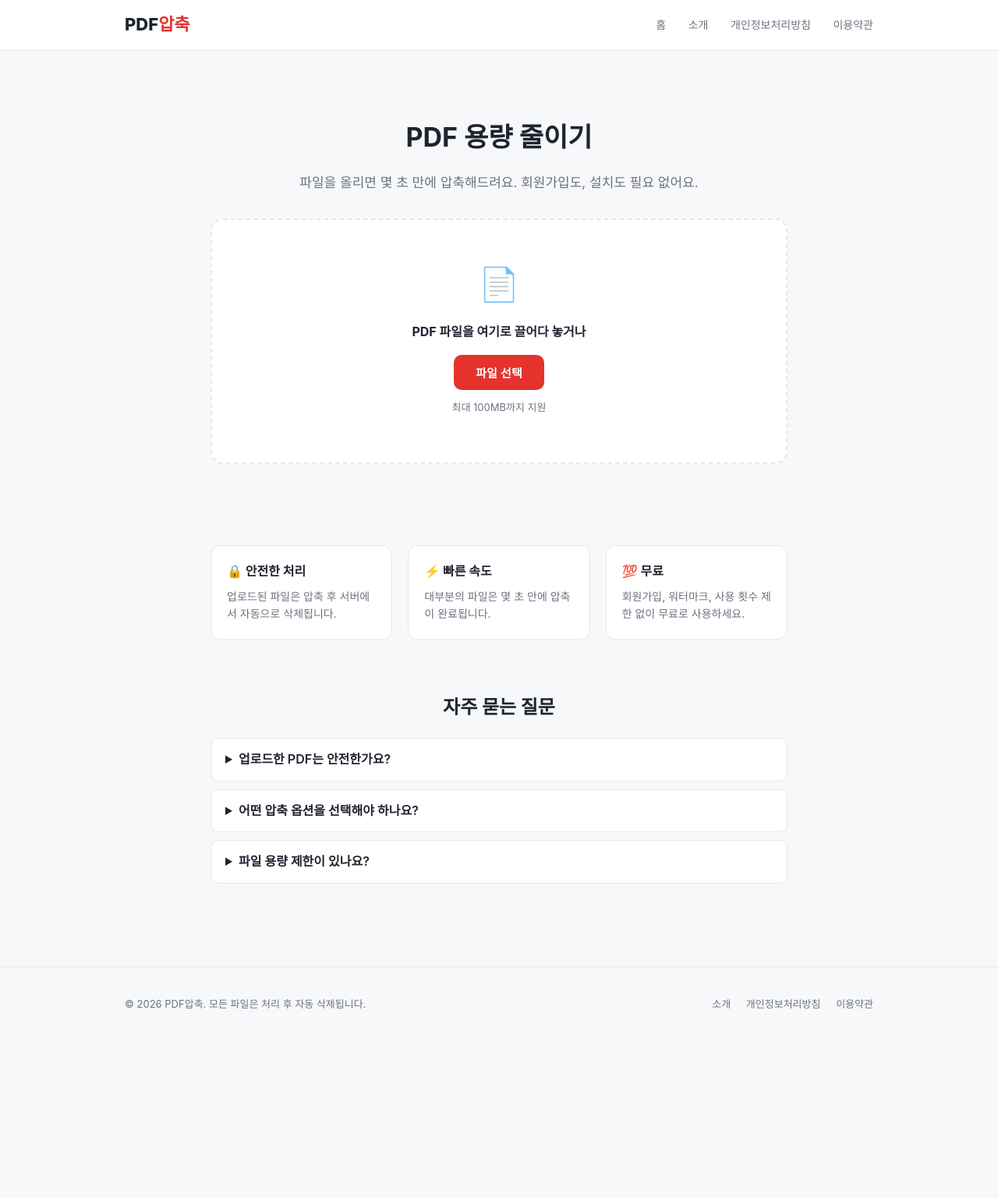
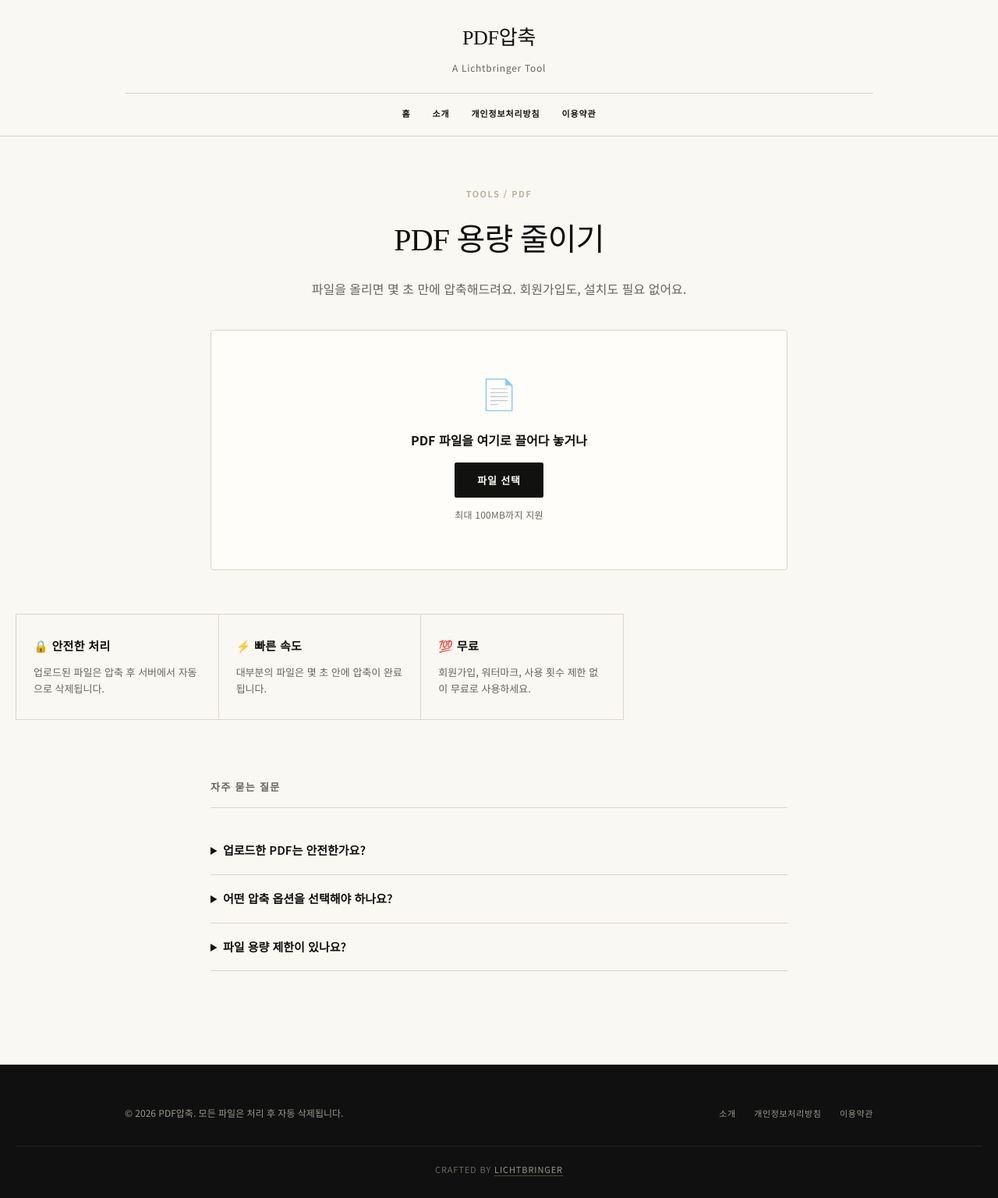
Before and after one commit to Mine-94/pdf-compress-site, a Flask app: page / in a window 1280 px wide. Shown: the whole page at 78% size. Before the commit the page ends 1293 px from the top, so only its background shows below. Run offline with Flask 3, Linux system fonts and the light colour scheme.

Commit message:
Rebrand to Lichtbringer design system

```diff
--- a/static/css/style.css
+++ b/static/css/style.css
@@ -1,21 +1,38 @@
 :root {
-  --primary: #e5322d;
-  --primary-dark: #c22622;
-  --bg: #f7f8fa;
-  --text: #1f2430;
-  --muted: #6b7280;
-  --border: #e5e7eb;
+  /* Lichtbringer palette */
+  --cream: #faf8f3;
+  --beige: #eee8dc;
+  --tan: #ddd5c7;
+  --greige: #c9c4ba;
+  --ink: #11110f;
+  --ink-muted: #68645d;
+  --gold: #b7ac8f;
+  --dark: #101010;
+
+  /* legacy aliases used across this file */
+  --bg: var(--cream);
+  --text: var(--ink);
+  --muted: var(--ink-muted);
+  --border: #dcd6c9;
   --card: #ffffff;
+  --primary: var(--ink);
+  --primary-dark: #000000;
 }
 
 * { box-sizing: border-box; }
 
 body {
   margin: 0;
-  font-family: -apple-system, BlinkMacSystemFont, "Segoe UI", "Apple SD Gothic Neo", "Noto Sans KR", sans-serif;
-  background: var(--bg);
-  color: var(--text);
-  line-height: 1.6;
+  font-family: "Noto Sans KR", -apple-system, BlinkMacSystemFont, "Segoe UI", "Apple SD Gothic Neo", sans-serif;
+  background: var(--cream);
+  color: var(--ink);
+  line-height: 1.65;
+}
+
+h1, h2, h3 {
+  font-family: "Noto Serif KR", serif;
+  font-weight: 500;
+  letter-spacing: -0.02em;
 }
 
 .container {
@@ -26,84 +43,124 @@ body {
 
 /* Header */
 .site-header {
-  background: #fff;
+  background: var(--cream);
   border-bottom: 1px solid var(--border);
+  padding: 28px 0 0;
 }
 .header-inner {
   display: flex;
+  flex-direction: column;
   align-items: center;
-  justify-content: space-between;
-  height: 64px;
+  gap: 4px;
   max-width: 1000px;
+  margin: 0 auto;
+  padding: 0 20px 20px;
 }
 .logo {
-  font-size: 22px;
-  font-weight: 800;
-  color: var(--text);
+  font-family: "Noto Serif KR", serif;
+  font-size: 26px;
+  font-weight: 500;
+  color: var(--ink);
   text-decoration: none;
+  letter-spacing: -0.01em;
 }
-.logo span { color: var(--primary); }
+.logo span { color: var(--ink); }
+.tagline {
+  font-size: 12px;
+  color: var(--ink-muted);
+  letter-spacing: 0.06em;
+  margin: 2px 0 18px;
+}
+.nav {
+  display: flex;
+  align-items: center;
+  justify-content: center;
+  gap: 28px;
+  width: 100%;
+  border-top: 1px solid var(--border);
+  padding-top: 16px;
+}
 .nav a {
-  margin-left: 24px;
-  color: var(--muted);
+  color: var(--ink);
   text-decoration: none;
-  font-size: 14px;
+  font-size: 11px;
+  font-weight: 600;
+  letter-spacing: 0.08em;
+  text-transform: uppercase;
 }
-.nav a:hover { color: var(--text); }
+.nav a:hover { color: var(--gold); }
 
 /* Hero */
 .hero {
   text-align: center;
-  padding: 56px 20px 24px;
+  padding: 64px 20px 24px;
+}
+.eyebrow {
+  display: block;
+  font-size: 11px;
+  font-weight: 600;
+  letter-spacing: 0.14em;
+  text-transform: uppercase;
+  color: var(--gold);
+  margin-bottom: 18px;
 }
 .hero h1 {
-  font-size: 34px;
-  margin-bottom: 8px;
+  font-size: 40px;
+  margin: 0 0 14px;
+  color: var(--ink);
 }
 .subtitle {
-  color: var(--muted);
-  font-size: 17px;
-  margin-bottom: 32px;
+  color: var(--ink-muted);
+  font-size: 16px;
+  margin-bottom: 40px;
 }
 
 /* Drop zone */
 .drop-zone {
-  background: var(--card);
-  border: 2px dashed var(--border);
-  border-radius: 16px;
+  background: #fffdf9;
+  border: 1px solid var(--border);
+  border-radius: 4px;
   padding: 48px 24px;
-  transition: border-color .15s;
+  transition: border-color .15s, background .15s;
 }
 .drop-zone.dragover {
-  border-color: var(--primary);
-  background: #fff5f5;
+  border-color: var(--gold);
+  background: var(--beige);
 }
-.drop-icon { font-size: 42px; margin-bottom: 8px; }
-.hint { color: var(--muted); font-size: 13px; margin-top: 12px; }
+.drop-icon { font-size: 38px; margin-bottom: 8px; opacity: 0.8; }
+.hint { color: var(--ink-muted); font-size: 12px; margin-top: 12px; letter-spacing: 0.02em; }
 
 .btn {
   display: inline-block;
-  border: none;
-  border-radius: 10px;
+  border: 1px solid var(--ink);
+  border-radius: 2px;
   padding: 12px 28px;
-  font-size: 15px;
+  font-size: 13px;
   font-weight: 600;
+  letter-spacing: 0.06em;
+  text-transform: uppercase;
   cursor: pointer;
   text-decoration: none;
-  transition: background .15s, transform .05s;
+  transition: background .15s, color .15s;
 }
 .btn-primary {
-  background: var(--primary);
-  color: #fff;
+  background: var(--ink);
+  color: var(--cream);
 }
-.btn-primary:hover { background: var(--primary-dark); }
-.btn-large { padding: 14px 36px; font-size: 16px; }
+.btn-primary:hover { background: #000; }
+.btn-large { padding: 14px 36px; font-size: 13px; }
 .btn-text {
   background: none;
-  color: var(--muted);
+  border: none;
+  color: var(--ink-muted);
   padding: 10px 16px;
+  text-transform: none;
+  letter-spacing: normal;
+  font-weight: 400;
+  font-size: 13px;
+  border-bottom: 1px solid transparent;
 }
-.btn-text:hover { color: var(--text); }
+.btn-text:hover { color: var(--ink); border-bottom-color: var(--ink); }
 
 .hidden { display: none !important; }
 
@@ -193,42 +259,71 @@ body {
 .features {
   display: grid;
   grid-template-columns: repeat(3, 1fr);
-  gap: 20px;
-  padding: 48px 20px;
+  gap: 1px;
+  background: var(--border);
+  border: 1px solid var(--border);
+  padding: 0;
+  margin: 0 20px;
 }
 .feature {
-  background: var(--card);
-  border: 1px solid var(--border);
-  border-radius: 12px;
-  padding: 20px;
+  background: var(--cream);
+  padding: 28px 22px;
 }
-.feature h3 { margin: 0 0 8px; font-size: 16px; }
-.feature p { margin: 0; color: var(--muted); font-size: 14px; }
+.feature h3 {
+  margin: 0 0 10px;
+  font-size: 15px;
+  font-family: "Noto Sans KR", sans-serif;
+  font-weight: 700;
+  letter-spacing: 0.02em;
+}
+.feature p { margin: 0; color: var(--ink-muted); font-size: 13px; }
 
 /* FAQ */
-.faq { padding: 0 20px 56px; }
-.faq h2 { text-align: center; margin-bottom: 20px; }
+.faq { padding: 64px 20px 64px; max-width: 780px; margin: 0 auto; }
+.faq h2 {
+  text-align: left;
+  margin-bottom: 24px;
+  font-size: 13px;
+  font-family: "Noto Sans KR", sans-serif;
+  font-weight: 700;
+  letter-spacing: 0.1em;
+  text-transform: uppercase;
+  color: var(--ink-muted);
+  border-bottom: 1px solid var(--border);
+  padding-bottom: 16px;
+}
 .faq details {
-  background: var(--card);
-  border: 1px solid var(--border);
-  border-radius: 10px;
-  padding: 14px 18px;
-  margin-bottom: 10px;
+  background: transparent;
+  border: none;
+  border-bottom: 1px solid var(--border);
+  border-radius: 0;
+  padding: 18px 0;
+  margin-bottom: 0;
 }
-.faq summary { cursor: pointer; font-weight: 600; }
-.faq p { color: var(--muted); margin: 10px 0 0; font-size: 14px; }
+.faq summary { cursor: pointer; font-weight: 600; font-size: 15px; }
+.faq p { color: var(--ink-muted); margin: 12px 0 0; font-size: 14px; }
 
 /* Static pages */
-.page { padding: 48px 20px 64px; }
-.page h1 { font-size: 28px; margin-bottom: 24px; }
-.page h2 { font-size: 18px; margin-top: 28px; }
-.page p { color: var(--text); }
+.page { padding: 56px 20px 72px; }
+.page h1 { font-size: 32px; margin-bottom: 28px; }
+.page h2 {
+  font-size: 13px;
+  font-family: "Noto Sans KR", sans-serif;
+  font-weight: 700;
+  text-transform: uppercase;
+  letter-spacing: 0.08em;
+  color: var(--ink-muted);
+  margin-top: 36px;
+}
+.page p { color: var(--ink); }
 
 /* Footer */
 .site-footer {
-  border-top: 1px solid var(--border);
-  padding: 24px 0;
-  margin-top: 40px;
+  background: var(--dark);
+  border-top: none;
+  padding: 40px 0 28px;
+  margin-top: 56px;
+  color: var(--cream);
 }
 .footer-inner {
   display: flex;
@@ -237,16 +332,35 @@ body {
   flex-wrap: wrap;
   gap: 12px;
   max-width: 1000px;
-  font-size: 13px;
-  color: var(--muted);
+  margin: 0 auto;
+  padding: 0 20px;
+  font-size: 12px;
+  color: #9a968d;
 }
 .footer-links a {
-  color: var(--muted);
+  color: #9a968d;
   text-decoration: none;
-  margin-left: 16px;
+  margin-left: 20px;
+  font-size: 11px;
+  letter-spacing: 0.06em;
+  text-transform: uppercase;
 }
+.footer-links a:hover { color: var(--cream); }
+.footer-brand {
+  text-align: center;
+  font-size: 11px;
+  color: #6b675f;
+  letter-spacing: 0.08em;
+  text-transform: uppercase;
+  margin: 20px 20px 0;
+  padding-top: 20px;
+  border-top: 1px solid #262626;
+}
+.footer-brand a { color: #9a968d; text-decoration: none; border-bottom: 1px solid #4a4740; }
+.footer-brand a:hover { color: var(--cream); }
 
 @media (max-width: 640px) {
   .features { grid-template-columns: 1fr; }
-  .hero h1 { font-size: 26px; }
+  .hero h1 { font-size: 28px; }
+  .nav { flex-wrap: wrap; gap: 16px; }
 }
--- a/templates/base.html
+++ b/templates/base.html
@@ -9,13 +9,17 @@
 <meta property="og:title" content="{% block og_title %}PDF압축 - 무료 PDF 용량 줄이기{% endblock %}">
 <meta property="og:description" content="{% block og_description %}회원가입 없이 무료로 PDF 용량을 줄여보세요.{% endblock %}">
 <meta property="og:type" content="website">
+<link rel="preconnect" href="https://fonts.googleapis.com">
+<link rel="preconnect" href="https://fonts.gstatic.com" crossorigin>
+<link href="https://fonts.googleapis.com/css2?family=Noto+Serif+KR:wght@400;500;600&family=Noto+Sans+KR:wght@400;600;700&display=swap" rel="stylesheet">
 <link rel="stylesheet" href="{{ url_for('static', filename='css/style.css') }}">
 <script async src="https://pagead2.googlesyndication.com/pagead/js/adsbygoogle.js?client=ca-pub-8602848692420724" crossorigin="anonymous"></script>
 </head>
 <body>
 <header class="site-header">
-  <div class="container header-inner">
+  <div class="header-inner">
     <a class="logo" href="{{ url_for('index') }}">PDF<span>압축</span></a>
+    <p class="tagline">A Lichtbringer Tool</p>
     <nav class="nav">
       <a href="{{ url_for('index') }}">홈</a>
       <a href="{{ url_for('about') }}">소개</a>
@@ -30,7 +34,7 @@
 </main>
 
 <footer class="site-footer">
-  <div class="container footer-inner">
+  <div class="footer-inner">
     <p>&copy; {{ 2026 }} PDF압축. 모든 파일은 처리 후 자동 삭제됩니다.</p>
     <div class="footer-links">
       <a href="{{ url_for('about') }}">소개</a>
@@ -38,6 +42,7 @@
       <a href="{{ url_for('terms') }}">이용약관</a>
     </div>
   </div>
+  <p class="footer-brand">Crafted by <a href="https://lichtbringer.online/" target="_blank" rel="noopener">Lichtbringer</a></p>
 </footer>
 <script src="{{ url_for('static', filename='js/main.js') }}"></script>
 {% block scripts %}{% endblock %}
--- a/templates/index.html
+++ b/templates/index.html
@@ -1,6 +1,7 @@
 {% extends "base.html" %}
 {% block content %}
 <section class="hero container">
+  <span class="eyebrow">TOOLS / PDF</span>
   <h1>PDF 용량 줄이기</h1>
   <p class="subtitle">파일을 올리면 몇 초 만에 압축해드려요. 회원가입도, 설치도 필요 없어요.</p>
 
```
Also changed, not shown: other parts of static/css/style.css (+35 -26 lines).
